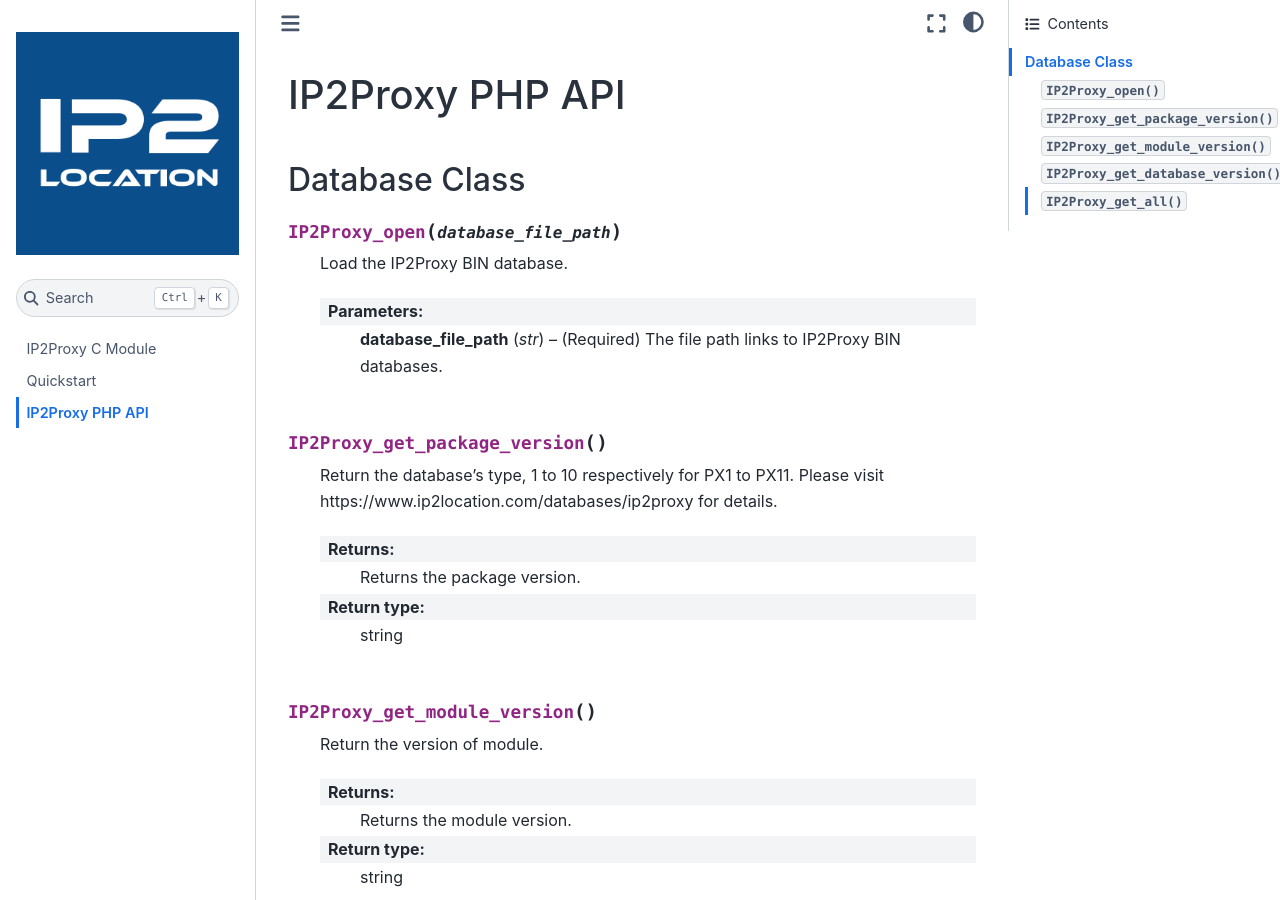
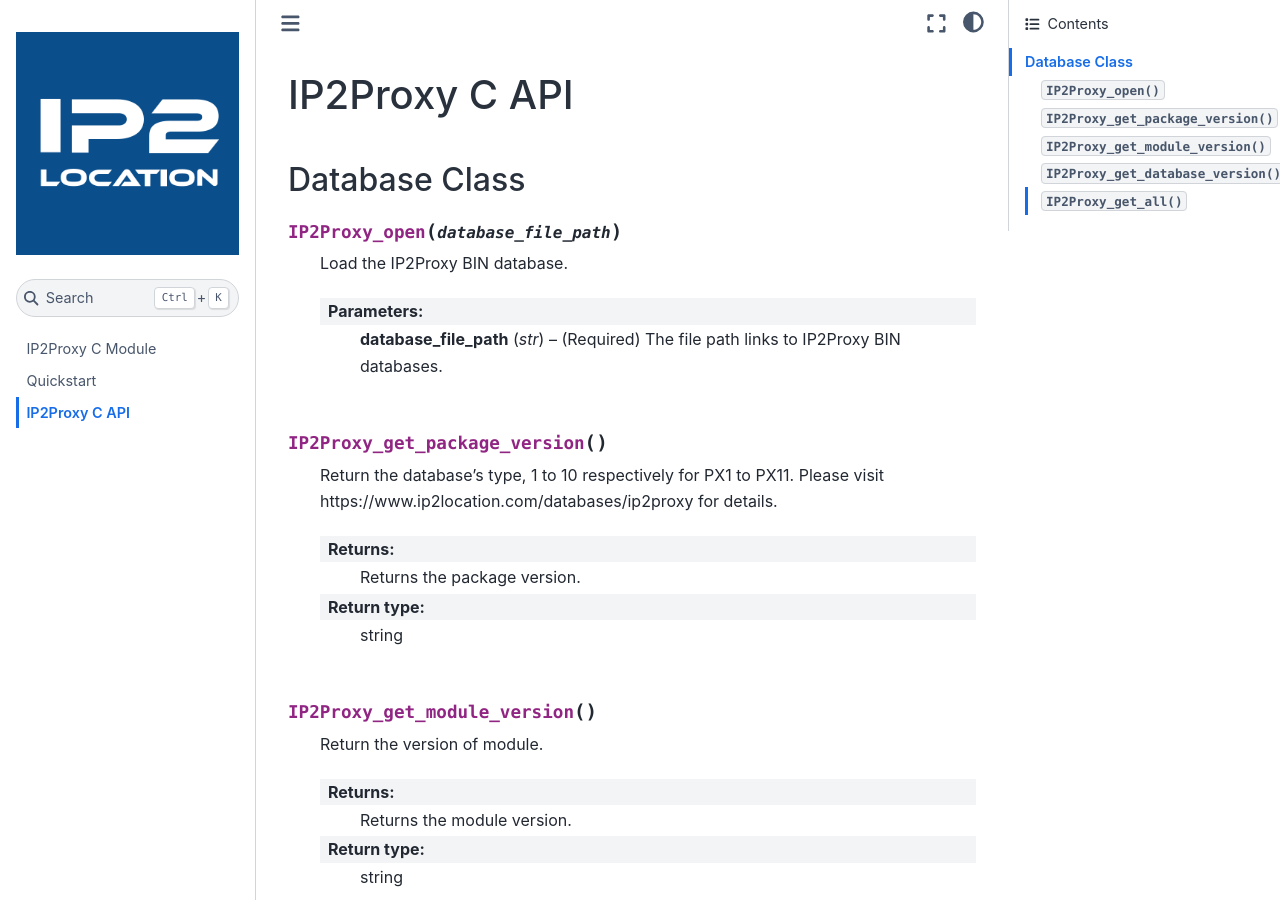
Before and after one commit to ip2location/ip2proxy-c, a Sphinx documentation site: the page built from docs/source/code.md, in a window 1280 px wide and 900 px high. Built offline with Sphinx 7.4.7 and the Sphinx Book theme 1.1.4, drawn with Linux system fonts in a browser that asks for light colours.

Commit message:
Update code.md

````diff
--- a/docs/source/code.md
+++ b/docs/source/code.md
@@ -1,4 +1,4 @@
-# IP2Proxy PHP API
+# IP2Proxy C API
 
 ## Database Class
 ```{py:function} IP2Proxy_open(database_file_path)
````
